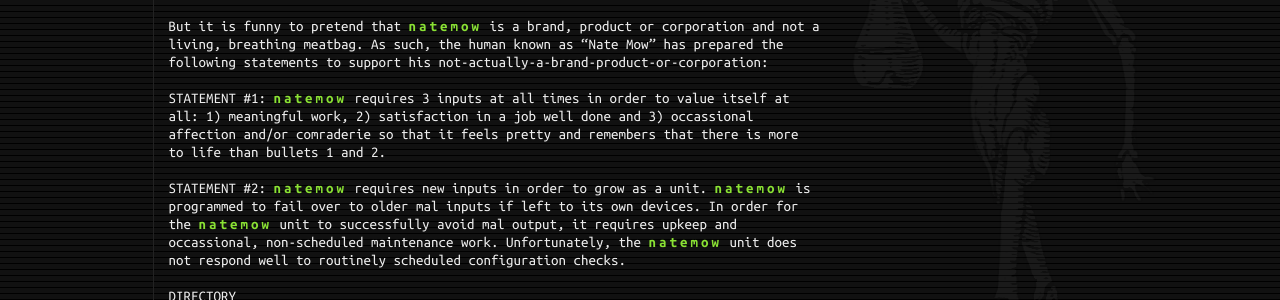
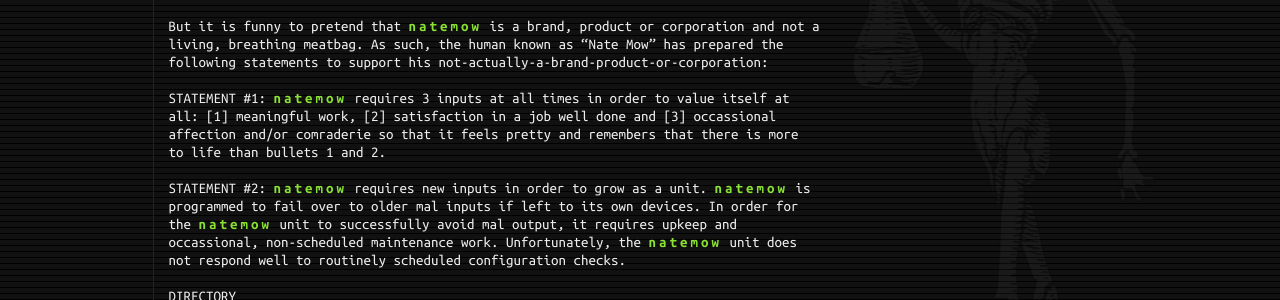
Before and after one commit to natemow/natemow.github.io, a Jekyll site: the page built from about.md, in a window 1280 px wide. Shown: the part 252-552 px from the top of the page. Built offline with Jekyll 4.4.1, drawn with Linux system fonts in a browser that asks for light colours; nearby versions of some CDN libraries.

Commit message:
Actual blog shiz.

```diff
--- a/about.md
+++ b/about.md
@@ -10,6 +10,6 @@ I don't even know where to begin.
 
 But it is funny to pretend that {% include brand.html %} is a brand, product or corporation and not a living, breathing meatbag. As such, the human known as "Nate Mow" has prepared the following statements to support his not-actually-a-brand-product-or-corporation:
 
-STATEMENT #1: {% include brand.html %} requires 3 inputs at all times in order to value itself at all: 1) meaningful work, 2) satisfaction in a job well done and 3) occassional affection and/or comraderie so that it feels pretty and remembers that there is more to life than bullets 1 and 2.
+STATEMENT #1: {% include brand.html %} requires 3 inputs at all times in order to value itself at all: [1] meaningful work, [2] satisfaction in a job well done and [3] occassional affection and/or comraderie so that it feels pretty and remembers that there is more to life than bullets 1 and 2.
 
 STATEMENT #2: {% include brand.html %} requires new inputs in order to grow as a unit. {% include brand.html %} is programmed to fail over to older mal inputs if left to its own devices. In order for the {% include brand.html %} unit to successfully avoid mal output, it requires upkeep and occassional, non-scheduled maintenance work. Unfortunately, the {% include brand.html %} unit does not respond well to routinely scheduled configuration checks.
```
